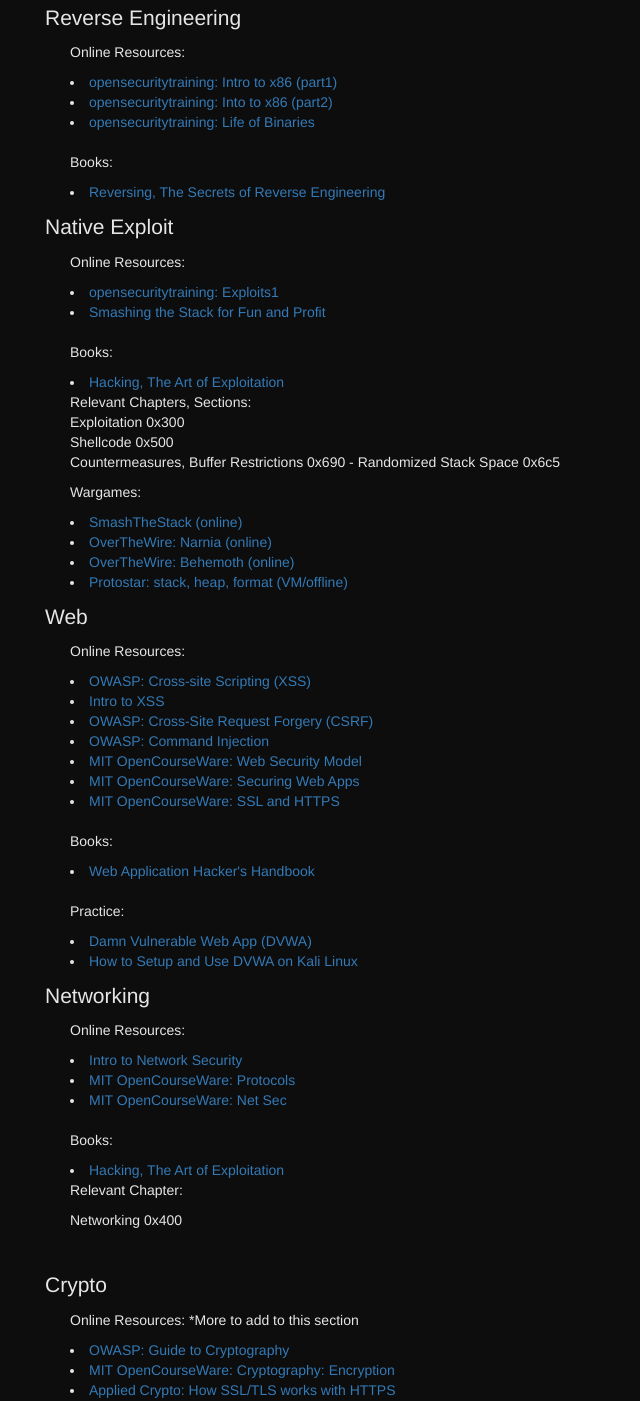
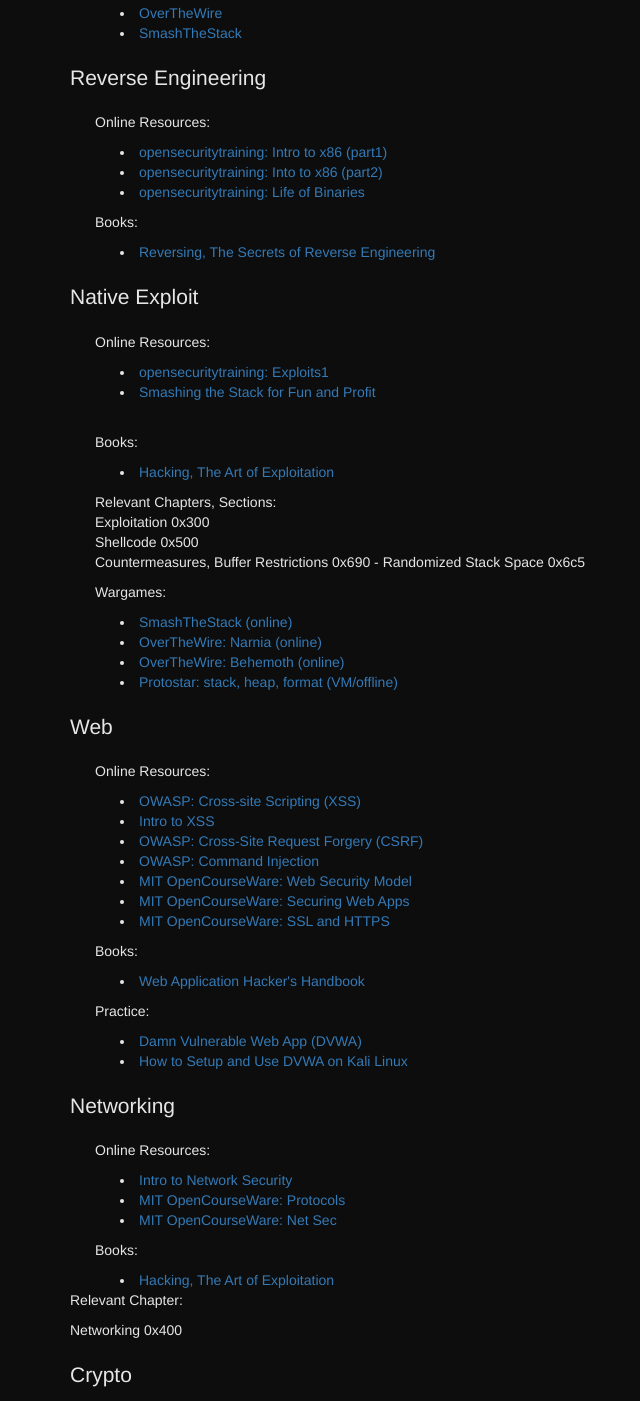
Before and after one commit to UO-Security-Club/website, a plain HTML site: page resources.html in a window 1280 px wide. Shown: the part 1162-2563 px from the top of the page, without its empty margins (0-640 px from the left). Drawn offline with Linux system fonts and the light colour scheme.

Commit message:
Edited resources css

```diff
--- a/css/resources.css
+++ b/css/resources.css
@@ -46,12 +46,16 @@ section {
 }
 
 .section-lead {
-    margin: 10px 0;
-	text-indent: -25px;
+    margin: 20px 0;
 }
 
 .section-paragraph {
-    margin: 30px 0;
+    margin: 10px 0;
+	margin-left: 25px;
+}
+
+li {
+	margin-left: 50px;
 }
 
 footer {
--- a/resources.html
+++ b/resources.html
@@ -128,7 +128,7 @@
 				</li>
 
 			<p class="lead section-lead">Reverse Engineering</p>
-				<p>Online Resources:</p>
+				<p class="section-paragraph">Online Resources:</p>
 				<li>
 					<a href="http://opensecuritytraining.info/IntroX86.html">opensecuritytraining: Intro to x86 (part1)</a>
 				</li>
@@ -137,26 +137,26 @@
 				</li>
 				<li>
 					<a href="http://opensecuritytraining.info/LifeOfBinaries.html">opensecuritytraining: Life of Binaries</a>
-				</li><br>
-				<p>Books:</p>
+				</li>
+				<p class="section-paragraph">Books:</p>
 				<li>
 					<a href"https://www.amazon.com/Reversing-Secrets-Engineering-Eldad-Eilam/dp/0764574817">Reversing, The Secrets of Reverse Engineering</a>
 				</li>
 
                         <p class="lead section-lead">Native Exploit</p>
-				<p>Online Resources:</p>
+				<p class="section-paragraph">Online Resources:</p>
 				<li>
 					<a href="http://opensecuritytraining.info/Exploits1.html">opensecuritytraining: Exploits1</a>
 				</li>
 				<li>
 					<a href="http://phrack.org/issues/49/14.html">Smashing the Stack for Fun and Profit</a>
 				</li><br>
-				<p>Books:</p>
+				<p class="section-paragraph">Books:</p>
 				<li>
 					<a href"https://drive.google.com/file/d/0Byq7N6G3uMfjWndrLVoxR3VmenM/view?usp=sharing">Hacking, The Art of Exploitation</a>
 				</li>
-				<p>Relevant Chapters, Sections:<br>Exploitation 0x300<br>Shellcode 0x500<br>Countermeasures, Buffer Restrictions 0x690 - Randomized Stack Space 0x6c5<br>
-				<p>Wargames:</p>
+				<p class="section-paragraph">Relevant Chapters, Sections:<br>Exploitation 0x300<br>Shellcode 0x500<br>Countermeasures, Buffer Restrictions 0x690 - Randomized Stack Space 0x6c5</p>
+				<p class="section-paragraph">Wargames:</p>
 				<li>
 					<a href="http://smashthestack.org/">SmashTheStack (online)</a>
 				</li>
@@ -171,7 +171,7 @@
 				</li>
 
                         <p class="lead section-lead">Web</p>
-				<p>Online Resources:</p>
+				<p class="section-paragraph">Online Resources:</p>
 				<li>
 					<a href="https://www.owasp.org/index.php/Cross-site_Scripting_(XSS)">OWASP: Cross-site Scripting (XSS)</a>
 				</li>
@@ -192,12 +192,12 @@
                                 </li>
 				<li>
 					<a href="https://www.youtube.com/watch?v=S2iBR2ZlZf0">MIT OpenCourseWare: SSL and HTTPS</a>
-				</li><br>
-				<p>Books:</p>
+				</li>
+				<p class="section-paragraph">Books:</p>
 				<li>
 					<a href="https://www.amazon.com/Web-Application-Hackers-Handbook-Exploiting/dp/1118026470">Web Application Hacker's Handbook</a>
-				</li><br>
-				<p>Practice:</p>
+				</li>
+				<p class="section-paragraph">Practice:</p>
 				<li>
 					<a href="http://www.dvwa.co.uk/">Damn Vulnerable Web App (DVWA)</a>
 				</li>
@@ -206,7 +206,7 @@
 				</li>
 
 			<p class="lead section-lead">Networking</p>
-				<p>Online Resources:</p>
+				<p class="section-paragraph">Online Resources:</p>
 				<li>
 					<a href="http://www.interhack.net/pubs/network-security/">Intro to Network Security</a>
 				</li>
@@ -215,16 +215,16 @@
                                 </li>
 				<li>
                                         <a href="https://www.youtube.com/watch?v=SIEVvk3NVuk">MIT OpenCourseWare: Net Sec</a>
-                                </li><br>
-				<p>Books:</p>
+                                </li>
+				<p class="section-paragraph">Books:</p>
 				<li>
                                         <a href="https://drive.google.com/file/d/0Byq7N6G3uMfjWndrLVoxR3VmenM/view?usp=sharing">Hacking, The Art of Exploitation</a>
                                 </li>
 				<p>Relevant Chapter:</p>
-				<p>Networking 0x400</p><br>
+				<p>Networking 0x400</p>
 
                     	<p class="lead section-lead">Crypto</p>
-				<p>Online Resources: *More to add to this section</p>
+				<p class="section-paragraph">Online Resources: *More to add to this section</p>
 				<li>
 					<a href="https://www.owasp.org/index.php/Guide_to_Cryptography">OWASP: Guide to Cryptography</a>
 				</li>
```
